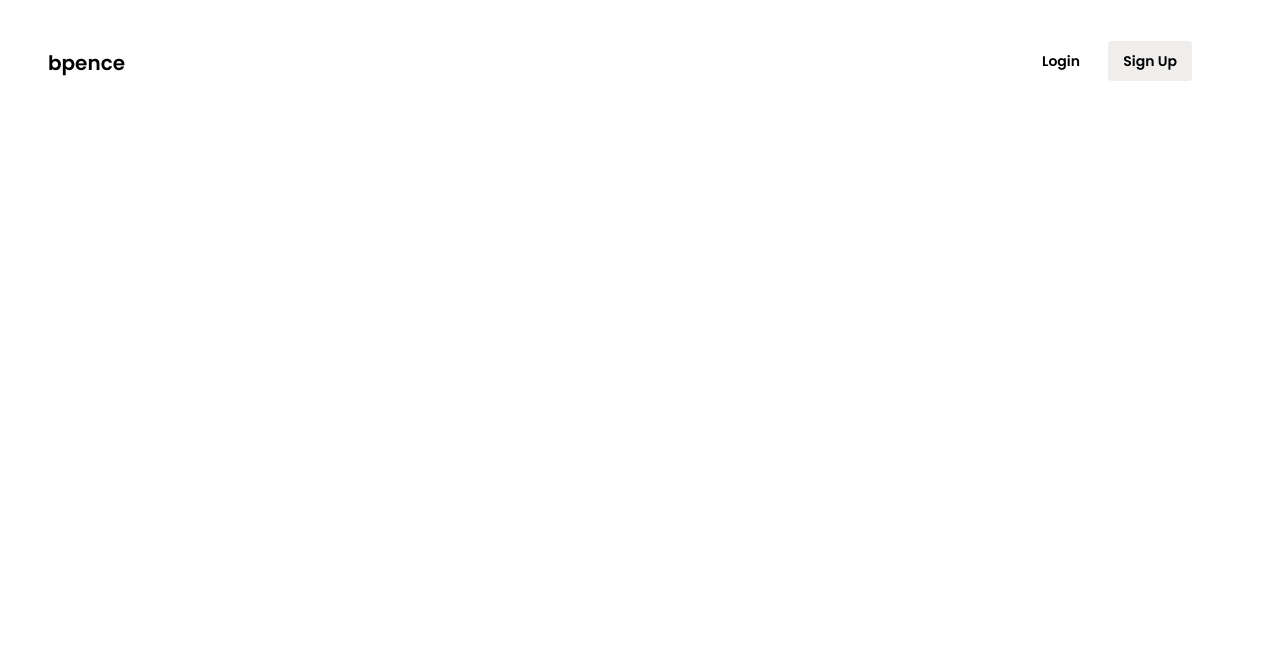
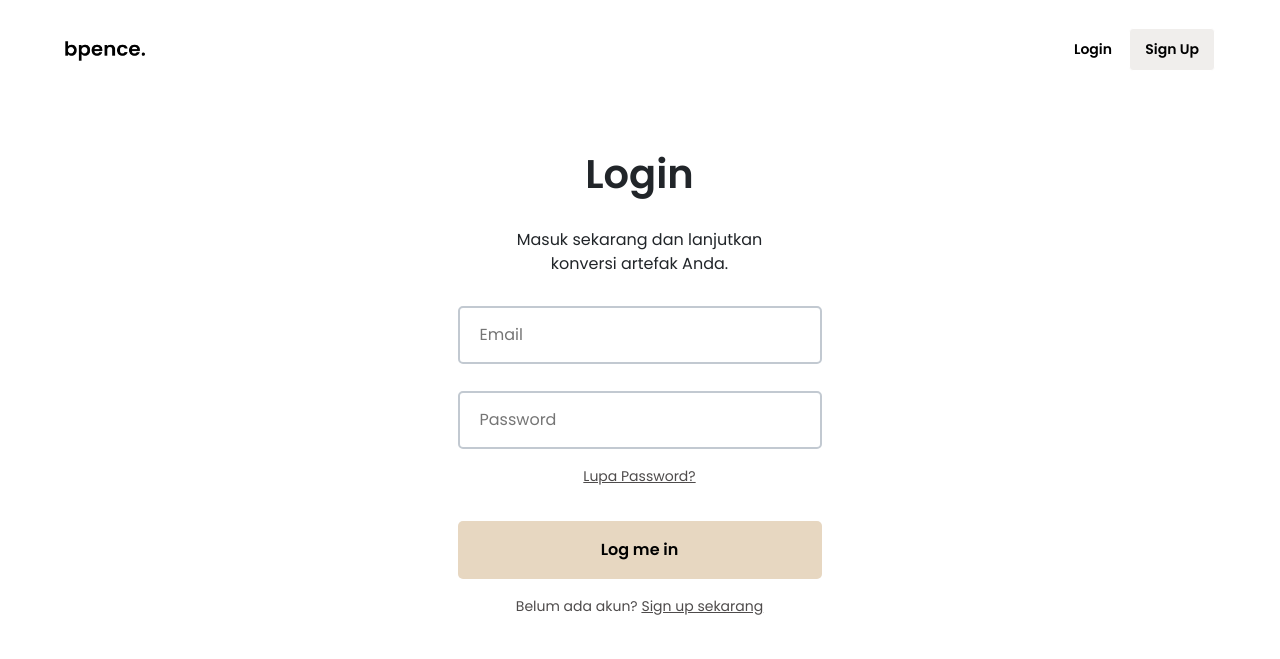
Before and after one commit to AgileRE-2021/bpence, a Django app: page /login in a window 1280 px wide. Shown: the top 659 px of the page. Run offline with Django 3.2, Linux system fonts and the light colour scheme.

Commit message:
Merge branch 'master' of https://github.com/AgileRE-2021/bpence

```diff
--- /dev/null
+++ b/bpency/static/css/login.css
@@ -0,0 +1,121 @@
+@import url('https://fonts.googleapis.com/css2?family=Poppins:ital,wght@0,300;0,400;0,500;0,600;0,700;1,300;1,400;1,500;1,600;1,700&display=swap');
+
+* {
+    padding: 0;
+    margin: 0;
+    -webkit-box-sizing: border-box;
+    box-sizing: border-box;
+    font-family: 'Poppins', sans-serif;
+}
+
+.navbar{
+    margin-top: 20px;
+}
+
+.box-login{
+    display: flex;
+    flex-direction: column;
+    align-items: center;
+    padding-top: 20px;
+
+    position: absolute;
+    width: 425px;
+    height: 529.5px;
+    left: calc(50% - 425px/2 - 0.5px);
+    top: 130px;
+}
+
+.form-login{
+    display: flex;
+    flex-direction: column;
+    align-items: flex-start;
+    padding: 20px;
+
+    width: 364px;
+    height: 58px;
+    left: 0px;
+    top: 0px;
+
+    /* Gray/Default */
+
+    border: 2px solid #C2C9D1;
+    border-radius: 5px;
+
+    /* Inside Auto Layout */
+
+    flex: none;
+    order: 0;
+    flex-grow: 0;
+    margin: 13.5px 0px;
+}
+
+.button{
+    display: flex;
+    flex-direction: column;
+    align-items: center;
+    justify-content: center;
+    padding: 20px;
+
+    width: 364px;
+    height: 58px;
+    left: 0px;
+    top: 0px;
+
+    /* Gray/Default */
+
+    border-radius: 5px;
+    background: #E7D7C1;
+
+    /* Inside Auto Layout */
+
+    flex: none;
+    order: 0;
+    flex-grow: 0;
+    margin: 13.5px 0px;
+}
+
+.button:hover {
+    background-color: #DDC6A7;
+}
+
+
+.form-text{
+    color: #4E4B4B;
+}
+
+.form-text a{
+    color: #4E4B4B;
+}
+
+a:hover {
+    color: #000000;
+}
+
+.btn{
+    font-size: 14px;
+    font-weight: 600;
+    line-height: 21px;
+    color: black;
+}
+
+.bg-light{
+    background-color: rgb(255, 255, 255) !important;
+}
+
+.navbar-brand{
+    margin-left: 65px;
+}
+
+.rightside{
+    margin-right: 65px;
+    float: right;
+    position: relative;
+}
+
+.btn-secondary{
+    background-color: #F0EEEC;
+    border-color: #fff;
+    color: black;
+    border-radius: 4px;
+    padding: 10px 15px;
+}
--- a/bpency/templates/bpency/login.html
+++ b/bpency/templates/bpency/login.html
@@ -2,19 +2,38 @@
 <!DOCTYPE html>
 <html lang="en">
 <head>
-    <meta charset="UTF-8">
-    <meta http-equiv="X-UA-Compatible" content="IE=edge">
-    <meta name="viewport" content="width=device-width, initial-scale=1.0">
-    <link rel="stylesheet" href="{% static 'css/bpency.css' %}">
-    <title>login - bpence</title>
+    <title>Login</title>
+    <link href="https://cdn.jsdelivr.net/npm/bootstrap@5.0.1/dist/css/bootstrap.min.css" rel="stylesheet" integrity="sha384-+0n0xVW2eSR5OomGNYDnhzAbDsOXxcvSN1TPprVMTNDbiYZCxYbOOl7+AMvyTG2x" crossorigin="anonymous">
+    <link rel="stylesheet" href="{% static 'css/login.css' %}">
 </head>
 <body>
-    <header>
-        <a href='/' class=text-btn id="logo">bpence</a>
-        <div class="topnav-right">
-            <a href='login' class=text-btn>Login</a>
-            <a href='signup' id=signup-btn>Sign Up</a>
+    <div style="margin-bottom: 40px;">
+        <nav class="navbar navbar-light bg-light">
+            <a class="navbar-brand" href="/">
+                <img src="{% static 'img/logo.png' %}" alt="logo" width="80px">
+            </a>
+
+            <div class="rightside">
+                <a href="login" class="btn" role="button">Login</a>
+                <a href="signup" class="btn btn-secondary" role="button">Sign Up</a>
+            </div>
+        </nav>
+
+        <div class="box-login">
+            <h1 style="margin-bottom: 30px; font-weight: 600">Login</h1>
+            <p style="text-align: center; font-weight: 400;">Masuk sekarang dan lanjutkan <br> konversi artefak Anda.</p>
+
+            <!-- kotak email -->
+            <input type="email" class="form-login" id="email" aria-describedby="emailHelp" placeholder="Email">
+
+            <!-- kotak password -->
+            <input type="password" class="form-login" id="password" aria-describedby="passHelp" placeholder="Password">
+            <a href="#" id="passHelp" class="form-text" style="margin-bottom: 20px;">Lupa Password?</a>
+
+            <button style="text-align: center; font-weight: 600; border: 0px;" type="submit" id="login" class="button">Log me in</button>
+
+            <p style="text-align: center" class="form-text">Belum ada akun? <a href="signup">Sign up sekarang</a></p>
         </div>
-    </header>
+    </div>
 </body>
 </html>
--- a/bpency/views.py
+++ b/bpency/views.py
@@ -18,3 +18,9 @@ def konversi(request):
         sd.save()
 
     return render(request, 'bpency/konversi.html')
+
+def login(request):
+    return render(request, 'bpency/login.html')
+
+def signup(request):
+    return render(request, 'bpency/signup.html')
```
Also changed, not shown: bpency/templates/bpency/signup.html (+35 -11 lines), bpency/urls.py (line endings or trailing spaces).
